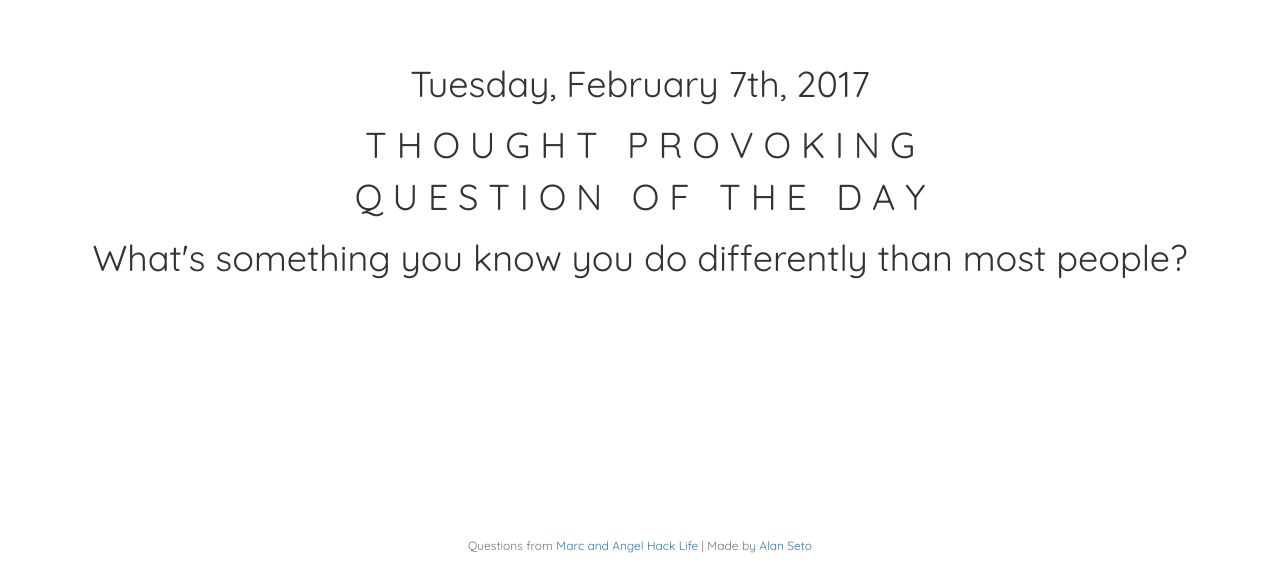
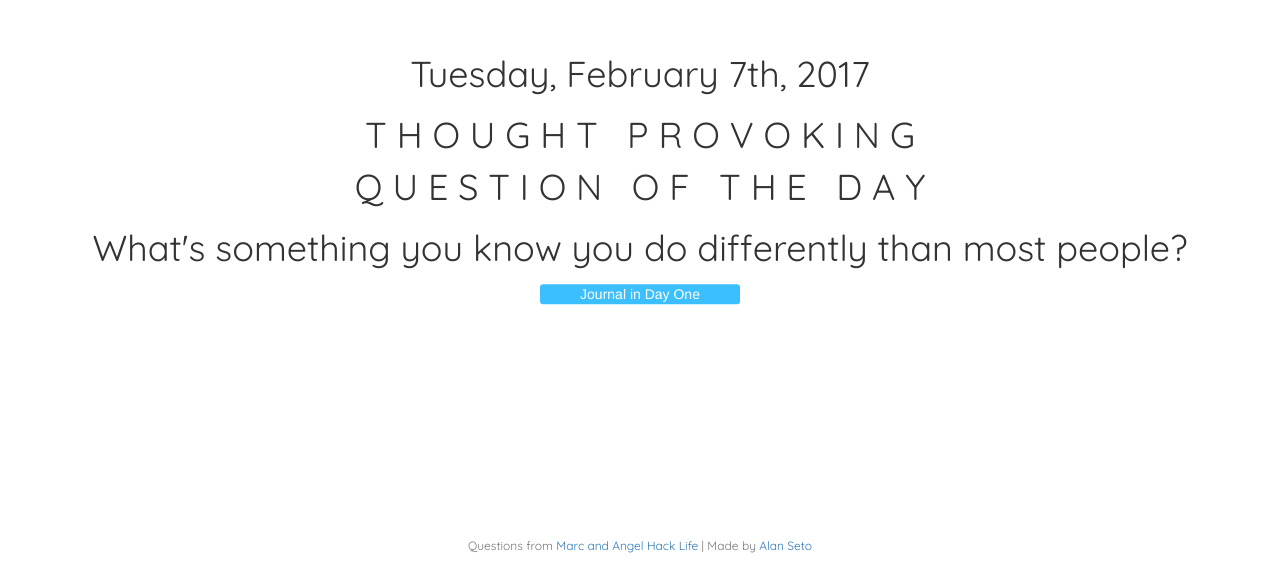
Before and after one commit to setoalan/journal-one, a website: page app/index.html in a window 1280 px wide. Shown: the part 224-800 px from the top of the page. Drawn offline with nearby package versions, Linux system fonts and the light colour scheme.

Commit message:
Integrate post to Day One button

```diff
--- a/app/css/style.css
+++ b/app/css/style.css
@@ -24,6 +24,30 @@ footer {
   top: 50%;
   left: 50%;
   transform: translateX(-50%) translateY(-50%);
+}
+
+.dayOneButton {
+  display: block;
+  width: 200px;
+  margin: 0 auto;
+  text-decoration: none;
+  color: white;
+  -moz-border-radius: 3px;
+  -webkit-border-radius: 3px;
+  border-radius: 3px;
+  background-color: #3bbfff;
+}
+
+.dayOneButton:hover {
+  text-decoration: none;
+  color: white;
+  background-color: #7fbfff;
+}
+
+#date,
+#journalQuestion,
+#dayOneDiv {
+  text-align: center;
 }
 
 @media (max-width: 768px) {
--- a/app/index.html
+++ b/app/index.html
@@ -39,6 +39,9 @@
         <div id="journalQuestion">
           ...
         </div>
+        <div id="dayOneDiv">
+          ...
+        </div>
       </div>
     </div>
   </div>
--- a/app/js/app.js
+++ b/app/js/app.js
@@ -36,7 +36,7 @@ var questions = [
   'What is important enough to go to war over?',
   'Which is worse, failing or never trying?',
   'When was the last time you listened to the sound of your own breathing?',
-  'What&#39;s something you know you do differently than most people?',
+  'What\'s something you know you do differently than most people?',
   'What does ‘The American Dream&#39; mean to you?',
   'Would you rather be a worried genius or a joyful simpleton?',
   'If you could instill one piece of advice in a newborn baby&#39;s mind, what advice would you give?',
@@ -366,10 +366,9 @@ var questions = [
   'How would you describe your future in three words?'
 ];
 
+const question = (moment().dayOfYear() != 366) ? questions[moment().dayOfYear() - 1] : questions[Math.floor(Math.random() * questions.length)];
+
 $('#date').html('<p>' + moment().format('dddd, MMMM Do, YYYY') + '</p>');
-
-if (moment().dayOfYear() != 366) {
-  $('#journalQuestion').html('<p>' + questions[moment().dayOfYear() - 1] + '</p>');
-} else {
-  $('#journalQuestion').html('<p>' + questions[Math.floor(Math.random() * questions.length)] + '</p>');
-}
+$('#journalQuestion').html('<p>' + question + '</p>');
+$('#dayOneDiv').html('<a href=dayone://post?entry=' + encodeURI(question) + '%0A>Journal in Day One</>');
+$('#dayOneDiv').children('a').addClass('dayOneButton');
--- a/package.json
+++ b/package.json
@@ -1,6 +1,6 @@
 {
   "name": "journal-one",
-  "version": "1.0.0",
+  "version": "1.1.0",
   "description": "Journal One: Thought Provoking Question of the Day",
   "main": "index.html",
   "scripts": {
```
